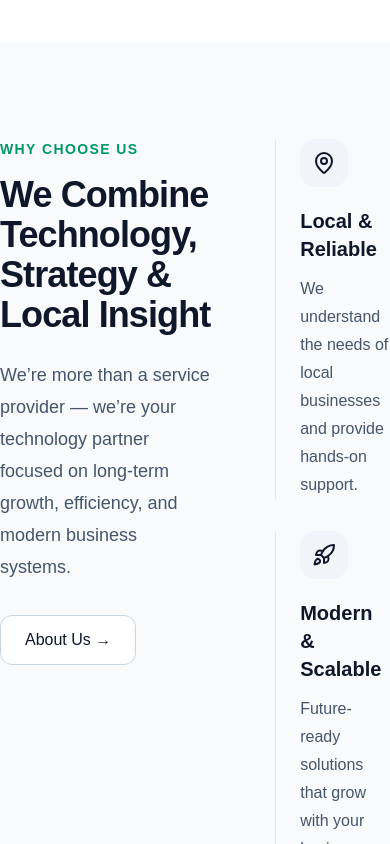
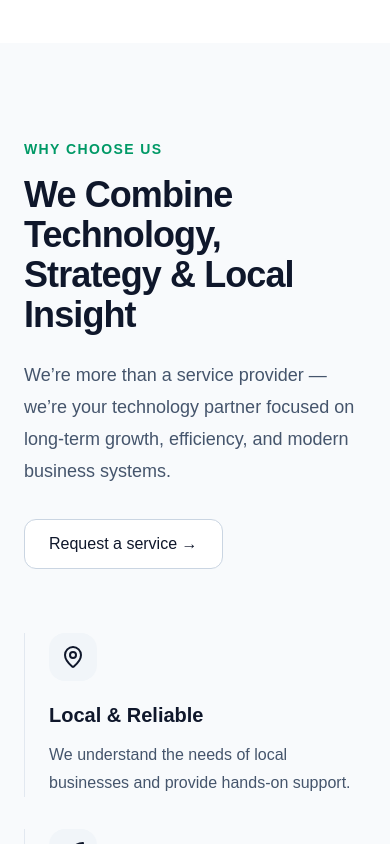
Before and after one commit to Hazichomwarr/hm-digital-solutions, a Next.js app: page / in a window 390 px wide. Shown: the part 3480-4324 px from the top of the page. Built offline with nearby package versions, Linux system fonts and the light colour scheme.

Commit message:
refactor WhychooseUs component

```diff
--- a/components/landing/WhyChooseUs.tsx
+++ b/components/landing/WhyChooseUs.tsx
@@ -2,13 +2,14 @@
 
 import { features } from "@/lib/constants/features";
 import FeatureItem from "./FeatureItem";
+import Link from "next/link";
 
 export default function WhyChooseUs() {
   return (
     <section className="bg-slate-50 py-24">
-      <div className="mx-auto max-w-7xl flex gap-16 lg:px-8">
+      <div className="mx-auto flex max-w-7xl flex-col gap-16 px-6 lg:flex-row lg:px-8">
         {/* LEFT CONTENT */}
-        <div className="max-w-xl">
+        <div className="max-w-2xl">
           <p className="text-sm font-semibold uppercase tracking-widest text-emerald-600">
             Why Choose Us
           </p>
@@ -25,13 +26,15 @@ export default function WhyChooseUs() {
             systems.
           </p>
 
-          <button className="mt-8 rounded-xl border border-slate-300 bg-white px-6 py-3 font-medium text-slate-900 transition hover:border-slate-400 hover:shadow-md">
-            About Us →
-          </button>
+          <Link href="/contact">
+            <button className="mt-8 rounded-xl border border-slate-300 bg-white px-6 py-3 font-medium text-slate-900 cursor-pointer transition hover:border-slate-400 hover:shadow-md">
+              Request a service →
+            </button>
+          </Link>
         </div>
 
         {/* RIGHT GRID */}
-        <div className="grid gap-8 sm:grid-cols-3">
+        <div className="grid gap-8 md:grid-cols-2 xl:grid-cols-3">
           {features.map((feature) => (
             <FeatureItem key={feature.title} feature={feature} />
           ))}
```
